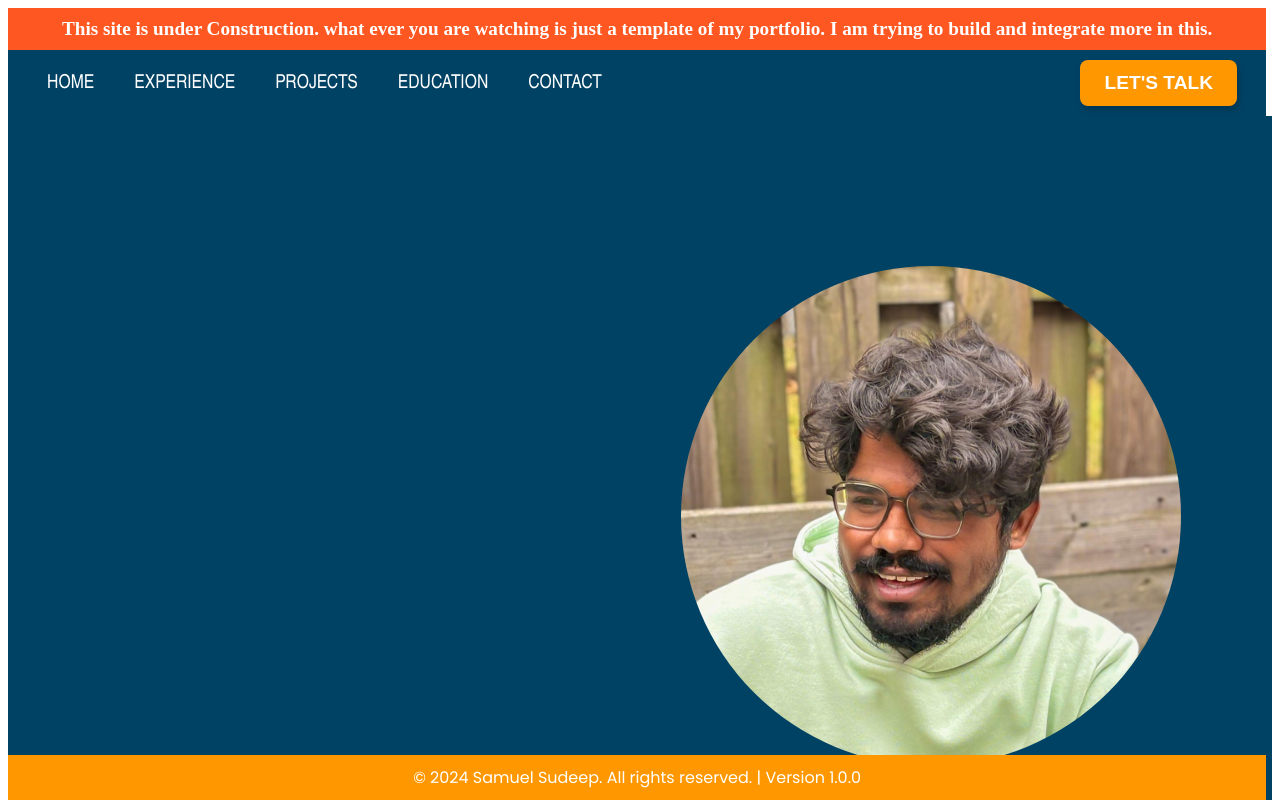
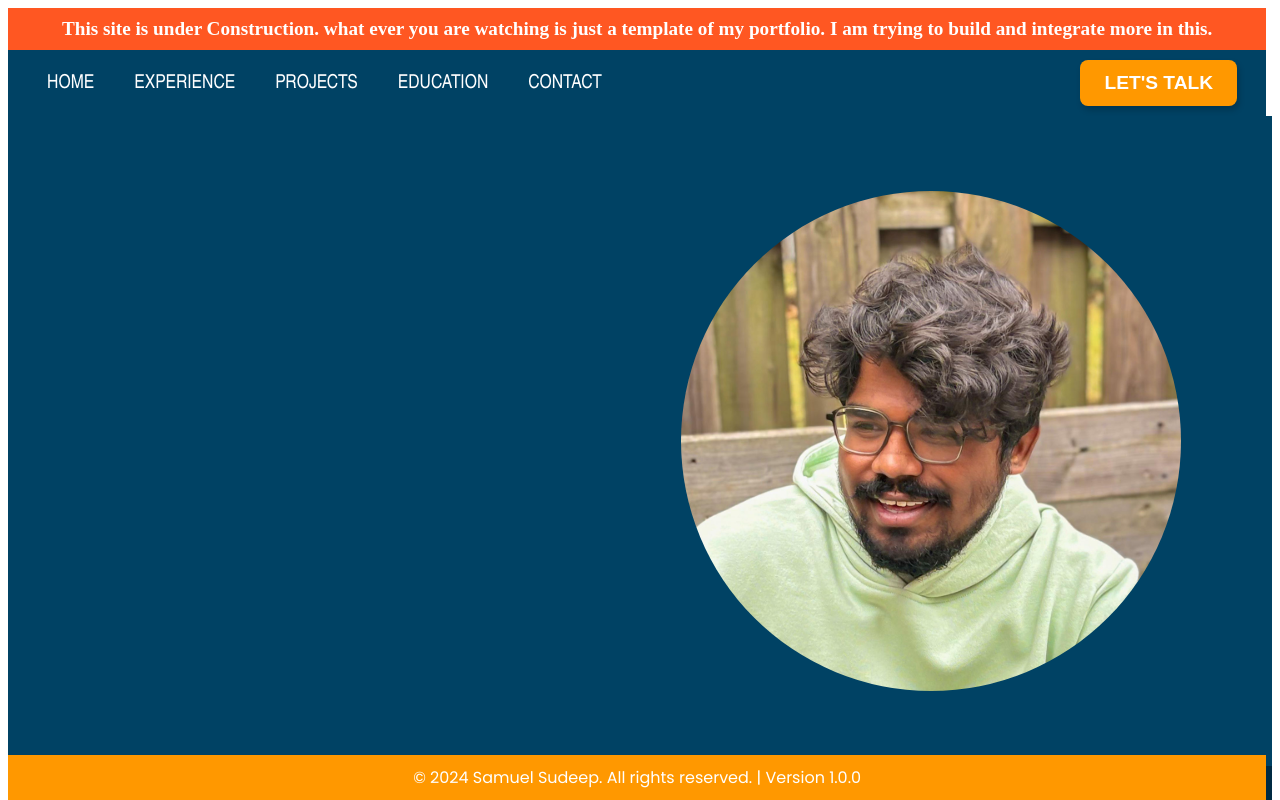
Before and after one commit to SamuelSudeepAyyala/samuel-sudeep-portfolio, an Angular app: page / in a window 1280 px wide. Shown: the top 800 px of the page. Built offline with nearby package versions, Linux system fonts and the light colour scheme.

Commit message:
Optimised hero section for mobile view

```diff
--- a/src/app/home/home.component.css
+++ b/src/app/home/home.component.css
@@ -92,7 +92,7 @@
 /* Hero Section */
 
 .hero {
-  height: 100vh;
+  height: 650px;
   display: flex;
   background-color: #004264;
   align-items: center;
@@ -125,7 +125,7 @@ body {
   font-weight: bold;
   }
 
-  .hero-text h3 {
+  .hero-text .hero-roles {
     font-size: 1.4rem;
     margin-top: 10px;
     font-family: 'Work Sans', sans-serif;
@@ -670,6 +670,7 @@ img {
   .footer {
     font-size: 0.9rem;
     text-align: center;
+    width:518px;
     padding: 10px;
   }
 }
```
